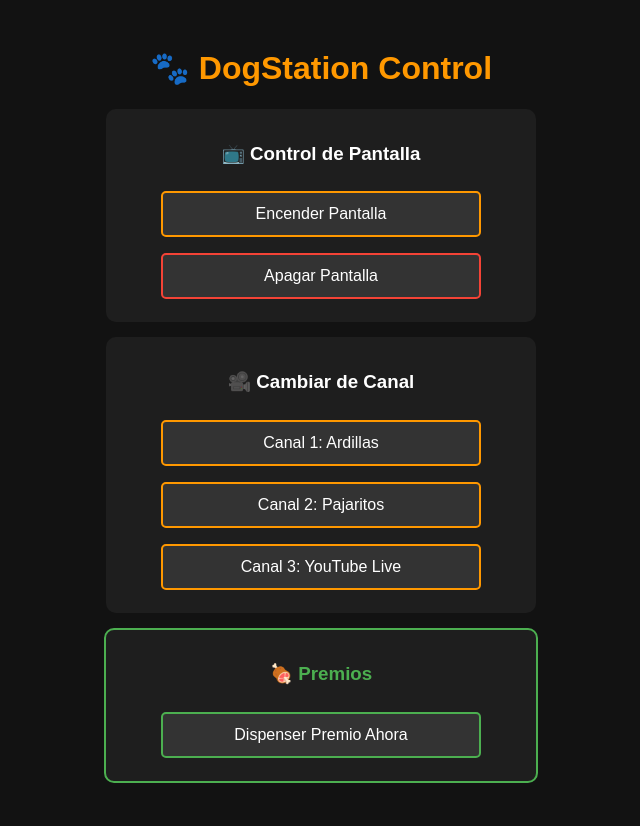
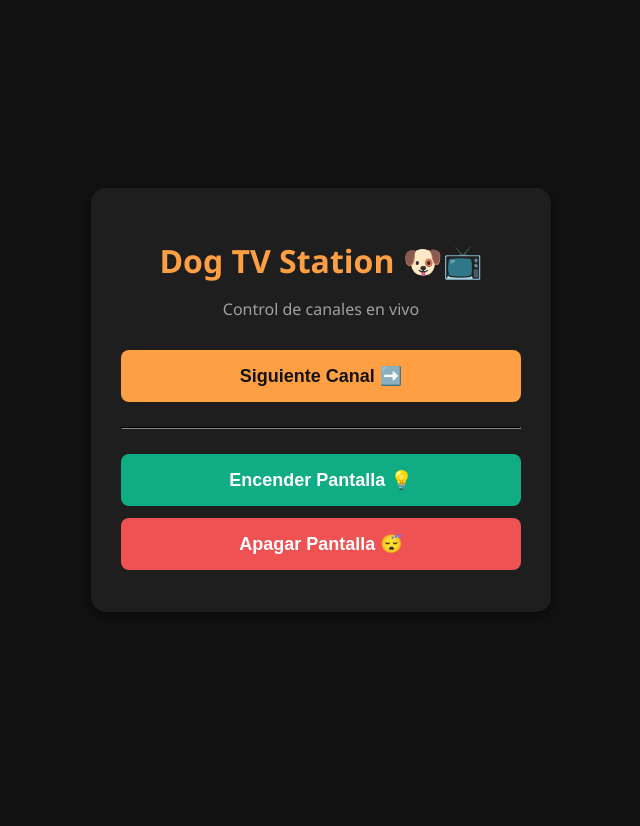
Before and after one commit to Dev-Fizet/Molote-Smart-Dog-Station, a Flask app: page / in a window 1280 px wide. Shown: the whole page, without its empty margins (319-959 px from the left). After the commit the page ends 570 px from the top, so only its background shows below. Run offline with Flask 3, Linux system fonts and the light colour scheme.

Commit message:
Se agregan listas de IP TV
Se agregan listas de IPTV

```diff
--- a/dog_station/app.py
+++ b/dog_station/app.py
@@ -1,79 +1,123 @@
 import os
 import subprocess
-from flask import Flask, render_template, request, jsonify
+import re
+from flask import Flask, render_template, jsonify
 
 app = Flask(__name__)
 
-# Configuración de los canales de video (Rutas a tus archivos locales de video o URLs de YouTube)
-CANALES = {
-    "1": r"C:\videos_perro\ardillas.mp4",        # Cambia por tus rutas reales
-    "2": r"C:\videos_perro\pajaros.mp4",
-    "3": "https://www.youtube.com/watch?v=XudYHs1du84" # URL de YouTube
-}
+# Configuración de rutas
+BASE_DIR = os.path.dirname(os.path.abspath(__file__))
+M3U_DIR = os.path.join(BASE_DIR, "m3u_list")
+NIRCMD_PATH = os.path.join(BASE_DIR, "nircmd.exe")
 
-# Ruta a NirCmd para apagar la pantalla
-NIRCMD_PATH = os.path.join(os.path.dirname(__file__), "nircmd.exe")
+# Asegurar que la carpeta m3u_list exista
+if not os.path.exists(M3U_DIR):
+    os.makedirs(M3U_DIR)
+
+# Variable global para rastrear el canal en reproducción
+canal_actual_index = -1
+
+def cargar_canales_desde_m3u():
+    """Busca todos los archivos .m3u en la carpeta m3u_list y extrae los canales."""
+    canales = []
+
+    if not os.path.exists(M3U_DIR):
+        return canales
+
+    # Buscar todos los archivos que terminen en .m3u o .m3u8 en la carpeta
+    archivos_m3u = [f for f in os.listdir(M3U_DIR) if f.lower().endswith(('.m3u', '.m3u8'))]
+
+    for archivo in archivos_m3u:
+        ruta_archivo = os.path.join(M3U_DIR, archivo)
+        try:
+            with open(ruta_archivo, 'r', encoding='utf-8', errors='ignore') as f:
+                lineas = f.readlines()
+
+            nombre_canal = None
+            for linea in lineas:
+                linea = linea.strip()
+                if not linea:
+                    continue
+
+                # Buscar metadatos del canal (#EXTINF:)
+                if linea.startswith('#EXTINF:'):
+                    # Intentar extraer el nombre del canal después de la última coma
+                    match = re.search(r',\s*(.*)', linea)
+                    if match:
+                        nombre_canal = match.group(1).strip()
+                    else:
+                        nombre_canal = "Canal sin nombre"
+                # Si la línea es una URL y ya tenemos un nombre guardado previamente
+                elif linea.startswith(('http://', 'https://', 'rtmp://', 'rtsp://')):
+                    if nombre_canal:
+                        canales.append({
+                            "nombre": nombre_canal,
+                            "url": linea
+                        })
+                        nombre_canal = None  # Resetear para el siguiente canal
+                    else:
+                        # Si hay una URL directa sin metadatos previos
+                        canales.append({
+                            "nombre": f"Canal alternativo ({linea[:30]}...)",
+                            "url": linea
+                        })
+        except Exception as e:
+            print(f"Error leyendo el archivo {archivo}: {e}")
+
+    print(f"--- Se cargaron exitosamente {len(canales)} canales desde la carpeta m3u_list ---")
+    return canales
 
 def ejecutar_nircmd(comando):
-    """Ejecuta un comando de NirCmd si el archivo existe."""
     if os.path.exists(NIRCMD_PATH):
         subprocess.run([NIRCMD_PATH] + comando.split(), shell=True)
-    else:
-        print("Error: No se encuentra nircmd.exe en la carpeta raíz.")
 
 @app.route('/')
 def index():
     return render_template('index.html')
 
-@app.route('/api/pantalla', methods=['POST'])
-def controlar_pantalla():
-    data = request.get_json()
-    accion = data.get("accion")
+@app.route('/api/siguiente_canal', methods=['POST'])
+def siguiente_canal():
+    global canal_actual_index
 
-    if accion == "apagar":
-        # Comando para apagar la pantalla físicamente de inmediato
-        ejecutar_nircmd("monitor off")
-        return jsonify({"status": "Pantalla apagada"})
-    elif accion == "encender":
-        # Al mover el mouse sutilmente, Windows enciende la pantalla de inmediato
-        ejecutar_nircmd("movecursor 1 1")
-        ejecutar_nircmd("movecursor -1 -1")
-        return jsonify({"status": "Pantalla encendida"})
+    # Recargar la lista en tiempo real por si metiste archivos nuevos
+    canales_iptv = cargar_canales_desde_m3u()
 
-    return jsonify({"status": "Acción no válida"}), 400
+    if not canales_iptv:
+        return jsonify({
+            "status": "No se encontraron canales en la carpeta m3u_list",
+            "canal_nombre": "Sin canales configurados",
+            "index": 0,
+            "total": 0
+        }), 404
 
-@app.route('/api/canal', methods=['POST'])
-def cambiar_canal():
-    data = request.get_json()
-    canal_id = data.get("canal")
+    # Incrementar índice y reiniciar si llega al final de la lista cargada
+    canal_actual_index = (canal_actual_index + 1) % len(canales_iptv)
+    canal = canales_iptv[canal_actual_index]
 
-    if canal_id in CANALES:
-        ruta_video = CANALES[canal_id]
+    # Cerrar proceso de VLC anterior
+    os.system("taskkill /f /im vlc.exe 2>nul")
 
-        # Cerramos cualquier instancia previa de VLC para que no se encimen
-        os.system("taskkill /f /im vlc.exe 2>nul")
+    # Abrir el nuevo stream en VLC en pantalla completa
+    comando_vlc = f'start "" "C:\\Program Files\\VideoLAN\\VLC\\vlc.exe" --fullscreen "{canal["url"]}"'
+    os.system(comando_vlc)
 
-        # Iniciamos VLC en pantalla completa con el video seleccionado
-        # --fullscreen: Pantalla completa, --loop: Repetición infinita
-        comando_vlc = f'start "" "C:\\Program Files\\VideoLAN\\VLC\\vlc.exe" --fullscreen --loop "{ruta_video}"'
-        os.system(comando_vlc)
+    return jsonify({
+        "status": "Cambiando canal",
+        "canal_nombre": canal["nombre"],
+        "index": canal_actual_index + 1,
+        "total": len(canales_iptv)
+    })
 
-        return jsonify({"status": f"Cargando canal {canal_id}"})
+@app.route('/api/apagar_pantalla', methods=['POST'])
+def apagar_pantalla():
+    os.system("taskkill /f /im vlc.exe 2>nul")
+    ejecutar_nircmd("monitor off")
+    return jsonify({"status": "Pantalla apagada y VLC cerrado"})
 
-    return jsonify({"status": "Canal no encontrado"}), 404
-
-@app.route('/api/premio', methods=['POST'])
-def lanzar_premio():
-    # Aquí la tableta le avisa al ESP32 que dispense un premio.
-    # Reemplaza con la IP real que le asigne tu módem al ESP32.
-    esp32_ip = "192.168.1.100"
-    import requests
-    try:
-        response = requests.get(f"http://{esp32_ip}/dar-premio", timeout=3)
-        return jsonify({"status": "Premio enviado exitosamente", "esp32_response": response.text})
-    except Exception as e:
-        return jsonify({"status": "Error de comunicación con el ESP32", "error": str(e)}), 500
+@app.route('/api/encender_pantalla', methods=['POST'])
+def encender_pantalla():
+    ejecutar_nircmd("sendmouse move 1 1")
+    return jsonify({"status": "Pantalla activa"})
 
 if __name__ == '__main__':
-    # Escucha en el puerto 5000 para toda tu red local
     app.run(host='0.0.0.0', port=5000, debug=True)
--- a/dog_station/templates/index.html
+++ b/dog_station/templates/index.html
@@ -3,78 +3,136 @@
 <head>
     <meta charset="UTF-8">
     <meta name="viewport" content="width=device-width, initial-scale=1.0">
-    <title>DogStation Control Center</title>
+    <title>Control de Canales - Dog Station</title>
     <style>
         body {
-            font-family: Arial, sans-serif;
+            font-family: 'Segoe UI', Tahoma, Geneva, Verdana, sans-serif;
             background-color: #121212;
             color: #ffffff;
+            display: flex;
+            flex-direction: column;
+            align-items: center;
+            justify-content: center;
+            height: 100vh;
+            margin: 0;
+        }
+        h1 {
+            color: #ff9f43;
+            margin-bottom: 5px;
+        }
+        p {
+            color: #a0a0a0;
+            margin-bottom: 30px;
+        }
+        .container {
             text-align: center;
-            padding: 20px;
-        }
-        h1 { color: #ff9800; }
-        .section {
             background-color: #1e1e1e;
-            padding: 15px;
-            margin: 15px auto;
-            border-radius: 10px;
+            padding: 30px;
+            border-radius: 15px;
+            box-shadow: 0 4px 15px rgba(0, 0, 0, 0.5);
+            width: 90%;
             max-width: 400px;
         }
-        button {
-            background-color: #333;
+        .btn {
+            display: block;
+            width: 100%;
+            padding: 15px;
+            margin: 12px 0;
+            font-size: 18px;
+            font-weight: bold;
+            border: none;
+            border-radius: 8px;
+            cursor: pointer;
+            transition: all 0.2s ease-in-out;
+        }
+        .btn-canal {
+            background-color: #ff9f43;
+            color: #121212;
+        }
+        .btn-canal:active {
+            background-color: #f39c12;
+            transform: scale(0.98);
+        }
+        .btn-apagar {
+            background-color: #ee5253;
             color: white;
-            border: 2px solid #ff9800;
-            padding: 12px 24px;
-            font-size: 16px;
-            margin: 8px;
-            border-radius: 5px;
-            cursor: pointer;
-            width: 80%;
-            transition: 0.2s;
         }
-        button:active {
-            background-color: #ff9800;
-            color: black;
+        .btn-apagar:active {
+            background-color: #d63031;
+            transform: scale(0.98);
         }
-        .btn-danger { border-color: #f44336; }
-        .btn-danger:active { background-color: #f44336; }
+        .btn-encender {
+            background-color: #10ac84;
+            color: white;
+        }
+        .btn-encender:active {
+            background-color: #0f9675;
+            transform: scale(0.98);
+        }
+        .info-canal {
+            margin-top: 15px;
+            padding: 10px;
+            background-color: #2e2e2e;
+            border-radius: 6px;
+            border-left: 4px solid #ff9f43;
+            font-size: 14px;
+            display: none;
+        }
     </style>
 </head>
 <body>
 
-    <h1>🐾 DogStation Control</h1>
+    <div class="container">
+        <h1>Dog TV Station 🐶📺</h1>
+        <p>Control de canales en vivo</p>
 
-    <!-- Sección de Pantalla -->
-    <div class="section">
-        <h3>📺 Control de Pantalla</h3>
-        <button onclick="enviarAccion('/api/pantalla', {accion: 'encender'})">Encender Pantalla</button>
-        <button class="btn-danger" onclick="enviarAccion('/api/pantalla', {accion: 'apagar'})">Apagar Pantalla</button>
-    </div>
+        <!-- Botón de Siguiente Canal -->
+        <button class="btn btn-canal" onclick="cambiarCanal()">Siguiente Canal ➡️</button>
 
-    <!-- Sección de Canales -->
-    <div class="section">
-        <h3>🎥 Cambiar de Canal</h3>
-        <button onclick="enviarAccion('/api/canal', {canal: '1'})">Canal 1: Ardillas</button>
-        <button onclick="enviarAccion('/api/canal', {canal: '2'})">Canal 2: Pajaritos</button>
-        <button onclick="enviarAccion('/api/canal', {canal: '3'})">Canal 3: YouTube Live</button>
-    </div>
+        <!-- Estado del canal en reproducción -->
+        <div id="infoCanal" class="info-canal">
+            Reproduciendo: <strong id="nombreCanal">-</strong>
+        </div>
 
-    <!-- Sección Dispensadora -->
-    <div class="section" style="border: 2px solid #4caf50;">
-        <h3 style="color: #4caf50;">🍖 Premios</h3>
-        <button style="border-color: #4caf50;" onclick="enviarAccion('/api/premio', {})">Dispenser Premio Ahora</button>
+        <hr style="border-color: #333; margin: 25px 0;">
+
+        <!-- Control de pantalla -->
+        <button class="btn btn-encender" onclick="enviarAccion('/api/encender_pantalla')">Encender Pantalla 💡</button>
+        <button class="btn btn-apagar" onclick="enviarAccion('/api/apagar_pantalla')">Apagar Pantalla 😴</button>
     </div>
 
     <script>
-        function enviarAccion(url, data) {
-            fetch(url, {
+        function cambiarCanal() {
+            fetch('/api/siguiente_canal', {
                 method: 'POST',
-                headers: { 'Content-Type': 'application/json' },
-                body: JSON.stringify(data)
+                headers: { 'Content-Type': 'application/json' }
             })
             .then(res => res.json())
-            .then(data => alert(data.status))
-            .catch(err => alert("Error: " + err));
+            .then(data => {
+                if(data.canal_nombre) {
+                    const infoDiv = document.getElementById('infoCanal');
+                    const nombreSpan = document.getElementById('nombreCanal');
+                    infoDiv.style.display = 'block';
+                    nombreSpan.textContent = `${data.canal_nombre} (${data.index}/${data.total})`;
+                }
+            })
+            .catch(err => console.error("Error al cambiar canal:", err));
+        }
+
+        function enviarAccion(ruta) {
+            fetch(ruta, {
+                method: 'POST',
+                headers: { 'Content-Type': 'application/json' }
+            })
+            .then(res => res.json())
+            .then(data => {
+                console.log(data.status);
+                // Si apagamos la pantalla, ocultamos el aviso del canal activo
+                if (ruta.includes('apagar_pantalla')) {
+                    document.getElementById('infoCanal').style.display = 'none';
+                }
+            })
+            .catch(err => console.error("Error en acción:", err));
         }
     </script>
 </body>
```
Also changed, not shown: 2 other files.
